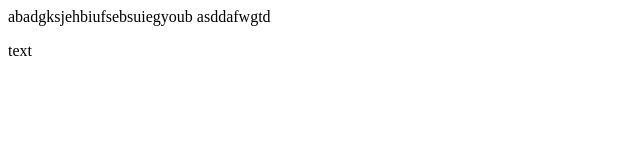
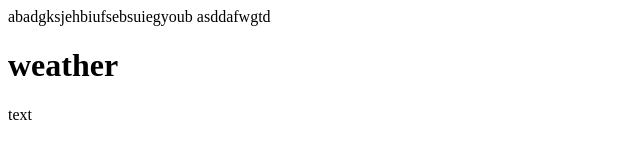
Before and after one commit to LeoTan-IO/LeoTan-IO.github.io, a plain HTML site: page index.html in a window 1280 px wide. Shown: the whole page, without its empty margins (0-640 px from the left). Drawn offline with Linux system fonts and the light colour scheme.

Commit message:
Update index.html

```diff
--- a/index.html
+++ b/index.html
@@ -6,6 +6,9 @@
 abadgksjehbiufsebsuiegyoub asddafwgtd
 </head>
 <body>
+<h1>
+    weather
+</h1>
 <p>
     text
 </p>
```
